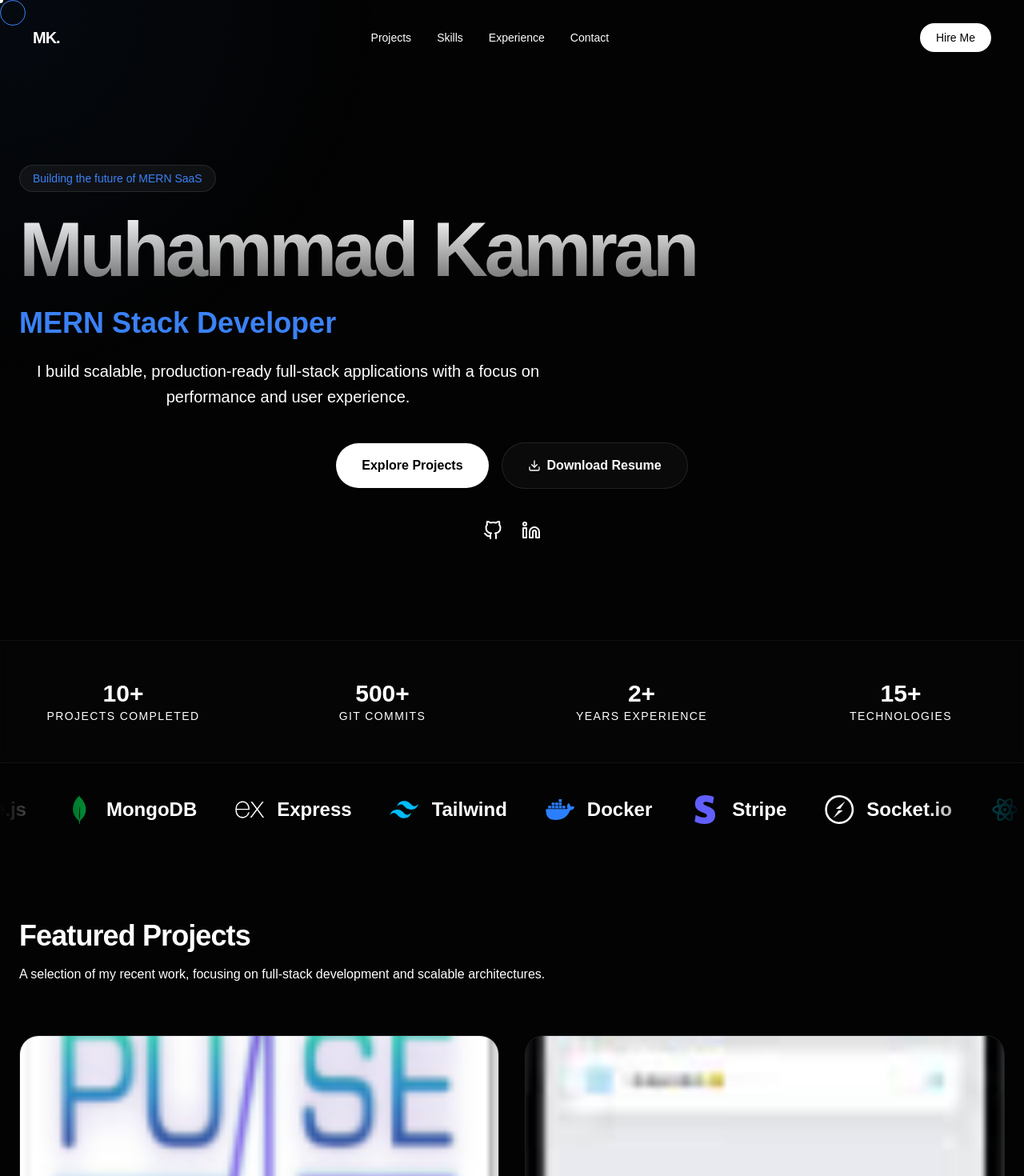
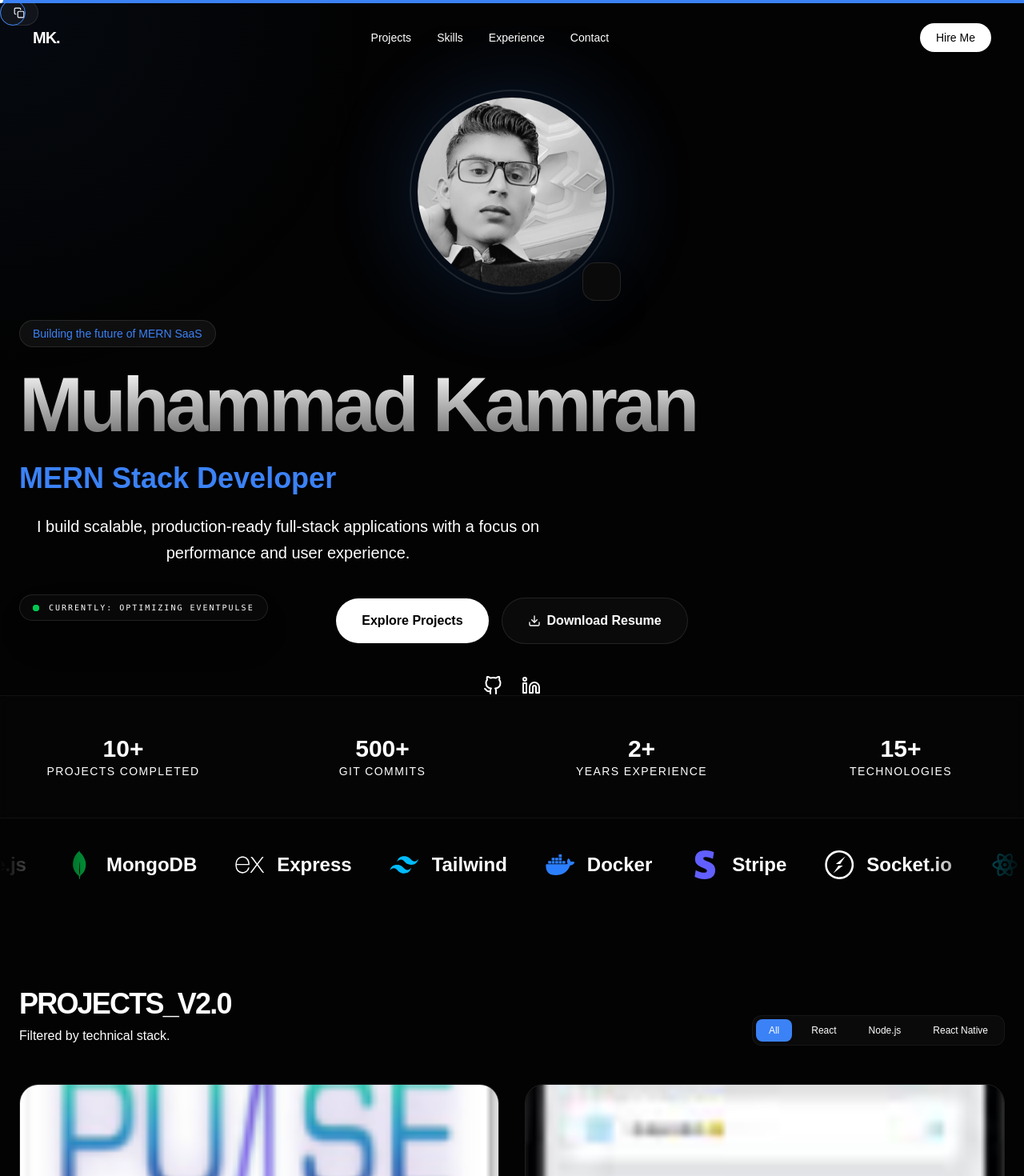
Before and after one commit to KAMRANkami313/portfolio, a React (Vite) app: page / in a window 1280 px wide. Shown: the top 1470 px of the page at 80% size. Built offline with nearby package versions, Linux system fonts and the light colour scheme.

Commit message:
feat: add interactive profile pic, project filtering, and status bar

```diff
--- a/src/App.jsx
+++ b/src/App.jsx
@@ -10,6 +10,8 @@ import Projects from './components/sections/Projects';
 import Skills from './components/sections/Skills';
 import Experience from './components/sections/Experience';
 import Contact from './components/sections/Contact';
+import StatusBar from './components/ui/StatusBar';
+import CopyEmail from './components/ui/CopyEmail';
 
 const App = () => {
   const [isLoading, setIsLoading] = useState(true);
@@ -23,8 +25,10 @@ const App = () => {
       {!isLoading && (
         <Layout>
           <Cursor />
+          <CopyEmail />
           <Hero />
           <Stats />
+          <StatusBar />
           <TechMarquee />
           <Projects />
           <Skills />
--- a/src/components/sections/Hero.jsx
+++ b/src/components/sections/Hero.jsx
@@ -2,6 +2,7 @@ import React from "react";
 import { motion } from "framer-motion";
 import { HERO_CONTENT } from "../../constants";
 import Reveal from "../ui/Reveal";
+import ProfileImage from "../ui/ProfileImage";
 import {
   FiDownload,
   FiGithub,
@@ -14,6 +15,8 @@ const Hero = () => {
       <div className="grid-bg absolute inset-0 -z-10" />
 
       <div className="container mx-auto px-6 text-center">
+        <ProfileImage />
+
         <Reveal>
           <span className="inline-block px-4 py-1.5 rounded-full border border-white/10 bg-white/5 text-sm font-medium text-accent mb-6">
             Building the future of MERN SaaS
--- a/src/components/sections/Projects.jsx
+++ b/src/components/sections/Projects.jsx
@@ -1,24 +1,51 @@
-import React from "react";
+import React, { useState } from "react";
 import { motion } from "framer-motion";
 import { PROJECTS } from "../../constants";
 import { FiGithub, FiExternalLink } from "react-icons/fi";
 import SpotlightCard from "../ui/SpotlightCard";
 
 const Projects = () => {
+  const [filter, setFilter] = useState("All");
+
+  const categories = ["All", "React", "Node.js", "React Native"];
+
+  const filteredProjects =
+    filter === "All"
+      ? PROJECTS
+      : PROJECTS.filter((p) => p.tech.includes(filter));
+
   return (
-    <section id="projects" className="py-20">
+    <section id="projects" className="py-24">
       <div className="container mx-auto px-6">
-        <div className="mb-16">
-          <h2 className="text-3xl md:text-4xl font-bold tracking-tight">
-            Featured Projects
-          </h2>
-          <p className="mt-4 text-muted max-w-2xl">
-            A selection of my recent work, focusing on full-stack development and scalable architectures.
-          </p>
+        <div className="flex flex-col md:flex-row justify-between items-end mb-12 gap-6">
+          <div>
+            <h2 className="text-3xl md:text-4xl font-bold tracking-tighter">
+              PROJECTS_V2.0
+            </h2>
+            <p className="text-muted mt-2">
+              Filtered by technical stack.
+            </p>
+          </div>
+
+          <div className="flex gap-2 p-1 bg-surface border border-white/5 rounded-xl flex-wrap">
+            {categories.map((cat) => (
+              <button
+                key={cat}
+                onClick={() => setFilter(cat)}
+                className={`px-4 py-1.5 rounded-lg text-xs font-medium transition-all ${
+                  filter === cat
+                    ? "bg-accent text-white"
+                    : "text-muted hover:text-white"
+                }`}
+              >
+                {cat}
+              </button>
+            ))}
+          </div>
         </div>
 
         <div className="grid grid-cols-1 lg:grid-cols-2 gap-8">
-          {PROJECTS.map((project, index) => (
+          {filteredProjects.map((project, index) => (
             <motion.div
               key={index}
               initial={{ opacity: 0, y: 20 }}
--- /dev/null
+++ b/src/components/ui/CopyEmail.jsx
@@ -0,0 +1,24 @@
+import React, { useState } from 'react';
+import { FiCopy, FiCheck } from 'react-icons/fi';
+
+const CopyEmail = ({ email }) => {
+  const [copied, setCopied] = useState(false);
+
+  const handleCopy = () => {
+    navigator.clipboard.writeText(email);
+    setCopied(true);
+    setTimeout(() => setCopied(false), 2000);
+  };
+
+  return (
+    <button
+      onClick={handleCopy}
+      className="flex items-center gap-2 px-4 py-2 bg-white/5 border border-white/10 rounded-full text-sm text-muted hover:text-white transition-all"
+    >
+      {copied ? <FiCheck className="text-green-500" /> : <FiCopy />}
+      {copied ? "Copied!" : email}
+    </button>
+  );
+};
+
+export default CopyEmail;
--- /dev/null
+++ b/src/components/ui/ProfileImage.jsx
@@ -0,0 +1,32 @@
+import React from 'react';
+import { motion } from 'framer-motion';
+import profileImg from '../../assets/profile.jpg';
+
+const ProfileImage = () => {
+  return (
+    <motion.div
+      initial={{ opacity: 0, scale: 0.5 }}
+      animate={{ opacity: 1, scale: 1 }}
+      transition={{ duration: 0.8, ease: [0, 0.71, 0.2, 1.01] }}
+      className="relative w-48 h-48 md:w-64 md:h-64 mx-auto mb-8"
+    >
+      <div className="absolute inset-0 bg-accent/20 blur-[60px] rounded-full animate-pulse" />
+
+      <div className="relative w-full h-full rounded-full border-2 border-white/10 overflow-hidden backdrop-blur-sm p-2">
+        <div className="w-full h-full rounded-full overflow-hidden grayscale hover:grayscale-0 transition-all duration-500">
+          <img
+            src={profileImg}
+            alt="Muhammad Kamran"
+            className="w-full h-full object-cover"
+          />
+        </div>
+      </div>
+
+      <div className="absolute -bottom-2 -right-2 w-12 h-12 bg-surface border border-white/10 rounded-2xl flex items-center justify-center text-2xl shadow-2xl">
+
+      </div>
+    </motion.div>
+  );
+};
+
+export default ProfileImage;
--- /dev/null
+++ b/src/components/ui/StatusBar.jsx
@@ -0,0 +1,17 @@
+import React from 'react';
+
+const StatusBar = () => {
+  return (
+    <div className="fixed bottom-6 left-6 z-40 hidden lg:flex items-center gap-3 px-4 py-2 bg-surface/80 backdrop-blur-md border border-white/10 rounded-full shadow-2xl">
+      <div className="relative flex h-2 w-2">
+        <span className="animate-ping absolute inline-flex h-full w-full rounded-full bg-green-400 opacity-75"></span>
+        <span className="relative inline-flex rounded-full h-2 w-2 bg-green-500"></span>
+      </div>
+      <span className="text-[10px] font-mono uppercase tracking-[0.2em] text-muted">
+        Currently: Optimizing EventPulse
+      </span>
+    </div>
+  );
+};
+
+export default StatusBar;
--- a/src/layout/Layout.jsx
+++ b/src/layout/Layout.jsx
@@ -1,9 +1,18 @@
 import React, { useEffect, useState } from "react";
 import Lenis from "lenis";
 import Navbar from "../components/sections/Navbar";
+import { motion, useScroll, useSpring } from "framer-motion";
 
 const Layout = ({ children }) => {
   const [mousePos, setMousePos] = useState({ x: 0, y: 0 });
+
+  const { scrollYProgress } = useScroll();
+
+  const scaleX = useSpring(scrollYProgress, {
+    stiffness: 100,
+    damping: 30,
+    restDelta: 0.001,
+  });
 
   useEffect(() => {
     const lenis = new Lenis();
@@ -63,6 +72,11 @@ const Layout = ({ children }) => {
 
   return (
     <div className="relative min-h-screen bg-dark text-white antialiased overflow-x-hidden">
+      <motion.div
+        className="fixed top-0 left-0 right-0 h-1 bg-accent z-100 origin-left"
+        style={{ scaleX }}
+      />
+
       <div className="noise" />
 
       <div
```
Also changed, not shown: src/assets/profile.jpg (added).
